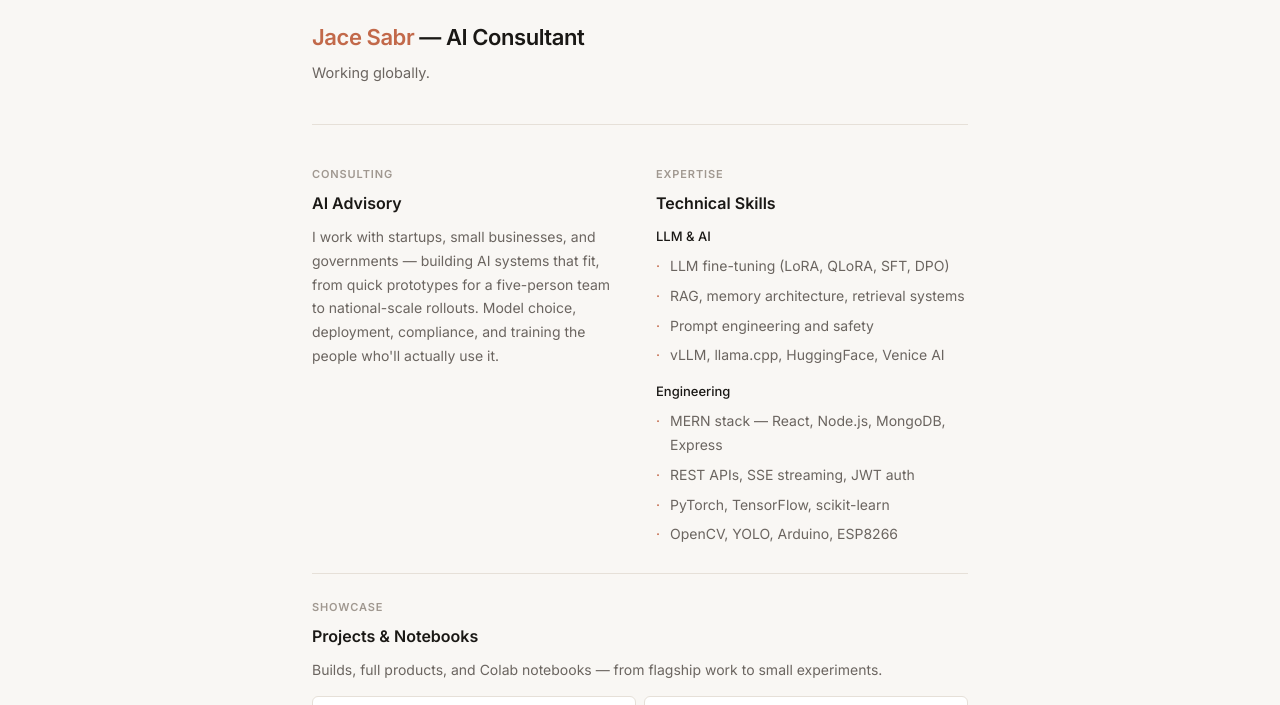
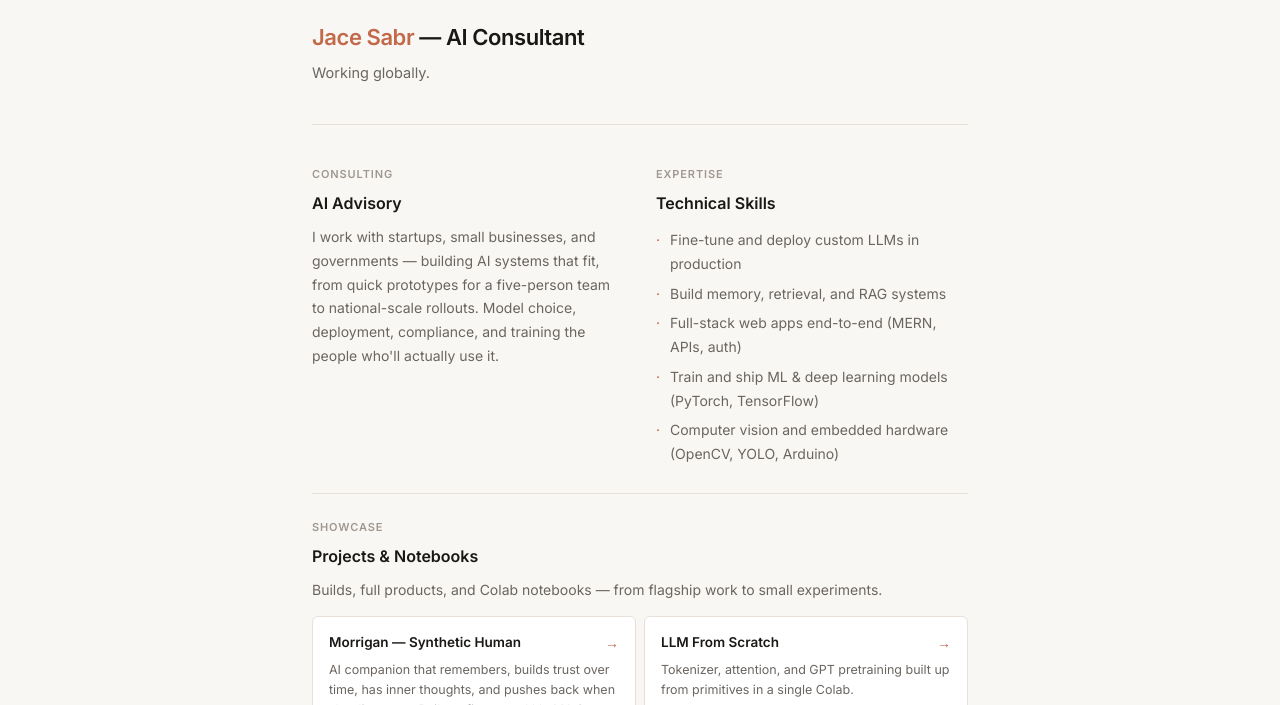
Before and after one commit to jacesabr/resume, a website: page index.html in a window 1280 px wide. Shown: the part 53-758 px from the top of the page. Drawn offline with Linux system fonts and the light colour scheme.

Commit message:
Summarize Technical Skills to 5 plain-language bullets

```diff
--- a/index.html
+++ b/index.html
@@ -103,19 +103,12 @@ footer{text-align:center;padding:1.5rem;border-top:1px solid var(--border);color
       <div>
         <div class="sec-label">Expertise</div>
         <h2>Technical Skills</h2>
-        <p style="font-weight:500;color:var(--text);font-size:13px;margin-bottom:4px;margin-top:6px">LLM &amp; AI</p>
-        <ul class="list">
-          <li>LLM fine-tuning (LoRA, QLoRA, SFT, DPO)</li>
-          <li>RAG, memory architecture, retrieval systems</li>
-          <li>Prompt engineering and safety</li>
-          <li>vLLM, llama.cpp, HuggingFace, Venice AI</li>
-        </ul>
-        <p style="font-weight:500;color:var(--text);font-size:13px;margin-bottom:4px;margin-top:10px">Engineering</p>
-        <ul class="list">
-          <li>MERN stack — React, Node.js, MongoDB, Express</li>
-          <li>REST APIs, SSE streaming, JWT auth</li>
-          <li>PyTorch, TensorFlow, scikit-learn</li>
-          <li>OpenCV, YOLO, Arduino, ESP8266</li>
+        <ul class="list" style="margin-top:6px">
+          <li>Fine-tune and deploy custom LLMs in production</li>
+          <li>Build memory, retrieval, and RAG systems</li>
+          <li>Full-stack web apps end-to-end (MERN, APIs, auth)</li>
+          <li>Train and ship ML &amp; deep learning models (PyTorch, TensorFlow)</li>
+          <li>Computer vision and embedded hardware (OpenCV, YOLO, Arduino)</li>
         </ul>
       </div>
     </div>
```
